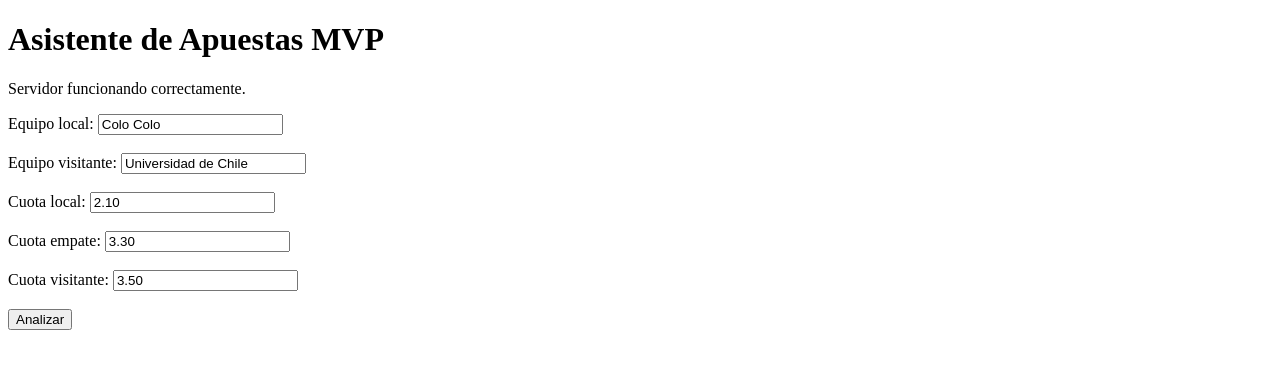
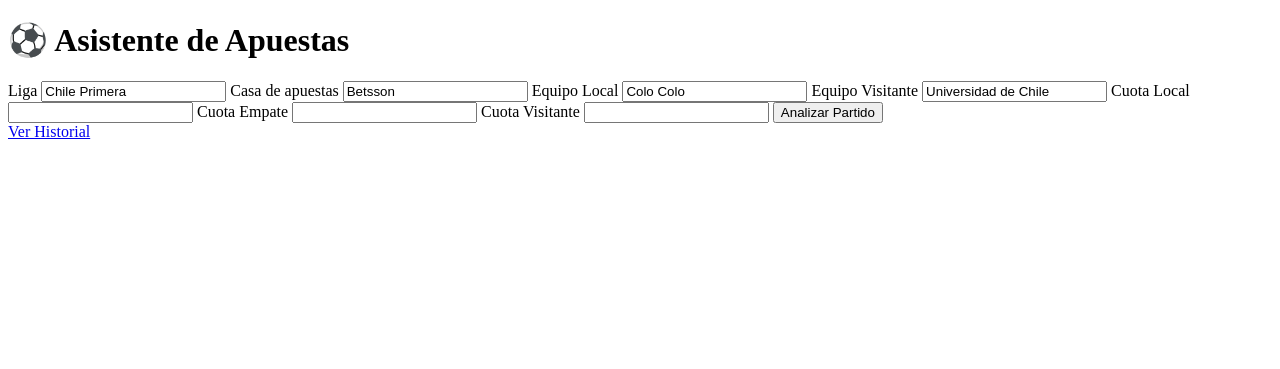
Before and after one commit to matiasnarvaez07-dotcom/asistente-apuestas, a Flask app: page / in a window 1280 px wide. Shown: the top 369 px of the page. Run offline with Flask 3, Linux system fonts and the light colour scheme.

Commit message:
Update index.html

```diff
--- a/templates/index.html
+++ b/templates/index.html
@@ -1,29 +1,52 @@
 <!DOCTYPE html>
-<html>
+<html lang="es">
 <head>
+    <meta charset="UTF-8">
+    <meta name="viewport" content="width=device-width, initial-scale=1.0">
     <title>Asistente de Apuestas</title>
+    <link rel="stylesheet" href="{{ url_for('static', filename='style.css') }}">
 </head>
 <body>
-    <h1>Asistente de Apuestas MVP</h1>
-    <p>Servidor funcionando correctamente.</p>
+
+<div class="container">
+    <h1>⚽ Asistente de Apuestas</h1>
 
     <form method="POST">
-        <label>Equipo local:</label>
-        <input name="home_team" value="Colo Colo"><br><br>
 
-        <label>Equipo visitante:</label>
-        <input name="away_team" value="Universidad de Chile"><br><br>
+        <label>Liga</label>
+        <input type="text" name="league" value="{{ form_data.league if form_data else '' }}">
 
-        <label>Cuota local:</label>
-        <input name="cuota_home" value="2.10"><br><br>
+        <label>Casa de apuestas</label>
+        <input type="text" name="bookmaker" value="{{ form_data.bookmaker if form_data else '' }}">
 
-        <label>Cuota empate:</label>
-        <input name="cuota_draw" value="3.30"><br><br>
+        <label>Equipo Local</label>
+        <input type="text" name="home_team" value="{{ form_data.home_team if form_data else '' }}">
 
-        <label>Cuota visitante:</label>
-        <input name="cuota_away" value="3.50"><br><br>
+        <label>Equipo Visitante</label>
+        <input type="text" name="away_team" value="{{ form_data.away_team if form_data else '' }}">
 
-        <button type="submit">Analizar</button>
+        <label>Cuota Local</label>
+        <input type="number" step="0.01" name="cuota_home">
+
+        <label>Cuota Empate</label>
+        <input type="number" step="0.01" name="cuota_draw">
+
+        <label>Cuota Visitante</label>
+        <input type="number" step="0.01" name="cuota_away">
+
+        <button type="submit">Analizar Partido</button>
     </form>
+
+    {% if result %}
+    <div class="resultado">
+        <h2>Resultado</h2>
+        <pre>{{ result }}</pre>
+    </div>
+    {% endif %}
+
+    <a href="/history">Ver Historial</a>
+
+</div>
+
 </body>
 </html>
```
